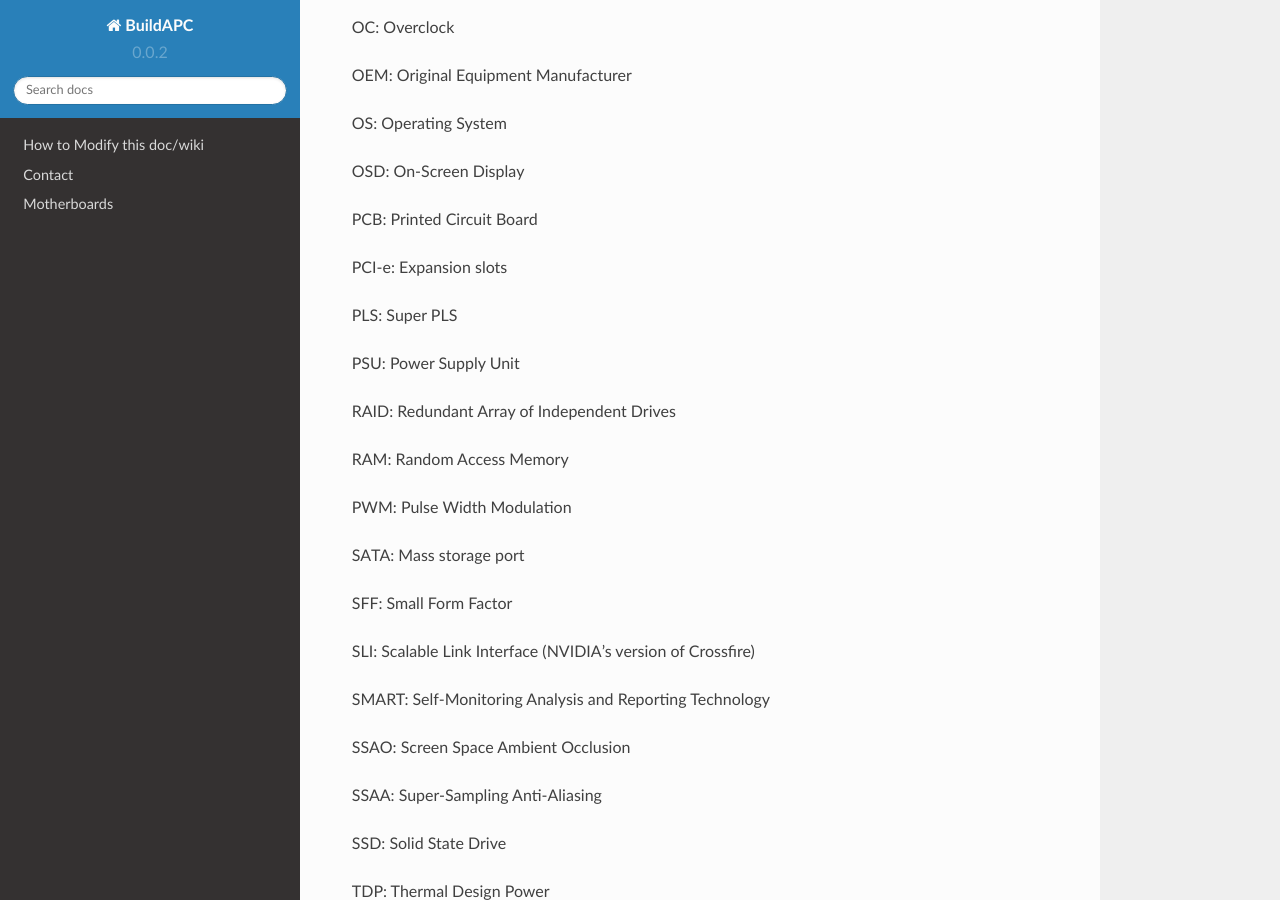
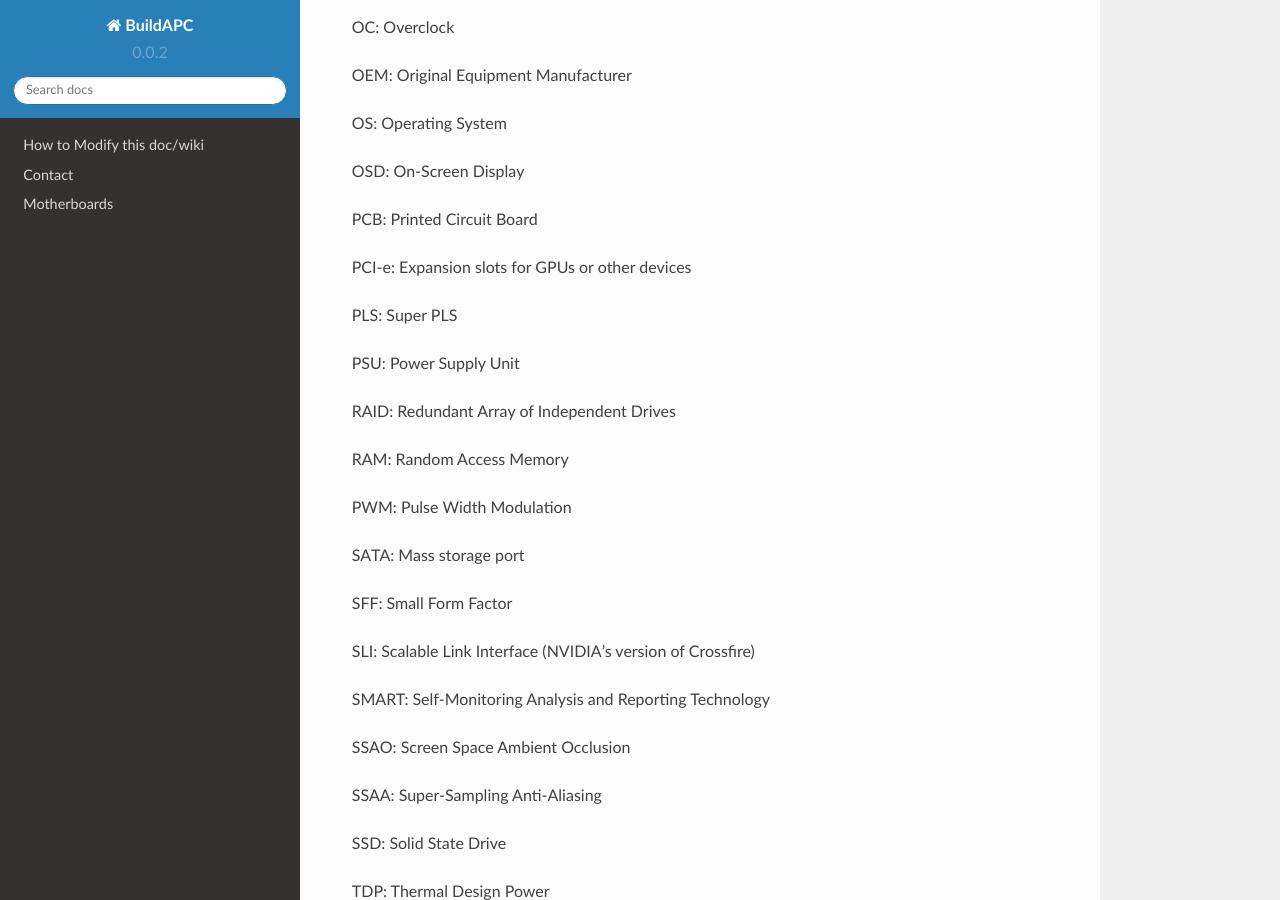
Before and after one commit to notmoter8/BuildAPC-docs, a Sphinx documentation site: the page built from source/Acronyms.rst, in a window 1280 px wide and 900 px high, scrolled down 1584 px. Built offline with Sphinx 7.4.7 and the Read the Docs theme 2.0.0, drawn with Linux system fonts in a browser that asks for light colours.

Commit message:
Update Acronyms.rst

```diff
--- a/source/Acronyms.rst
+++ b/source/Acronyms.rst
@@ -72,7 +72,7 @@ OSD: On-Screen Display
 
 PCB: Printed Circuit Board
 
-PCI-e: Expansion slots
+PCI-e: Expansion slots for GPUs or other devices
 
 PLS: Super PLS
 
```
